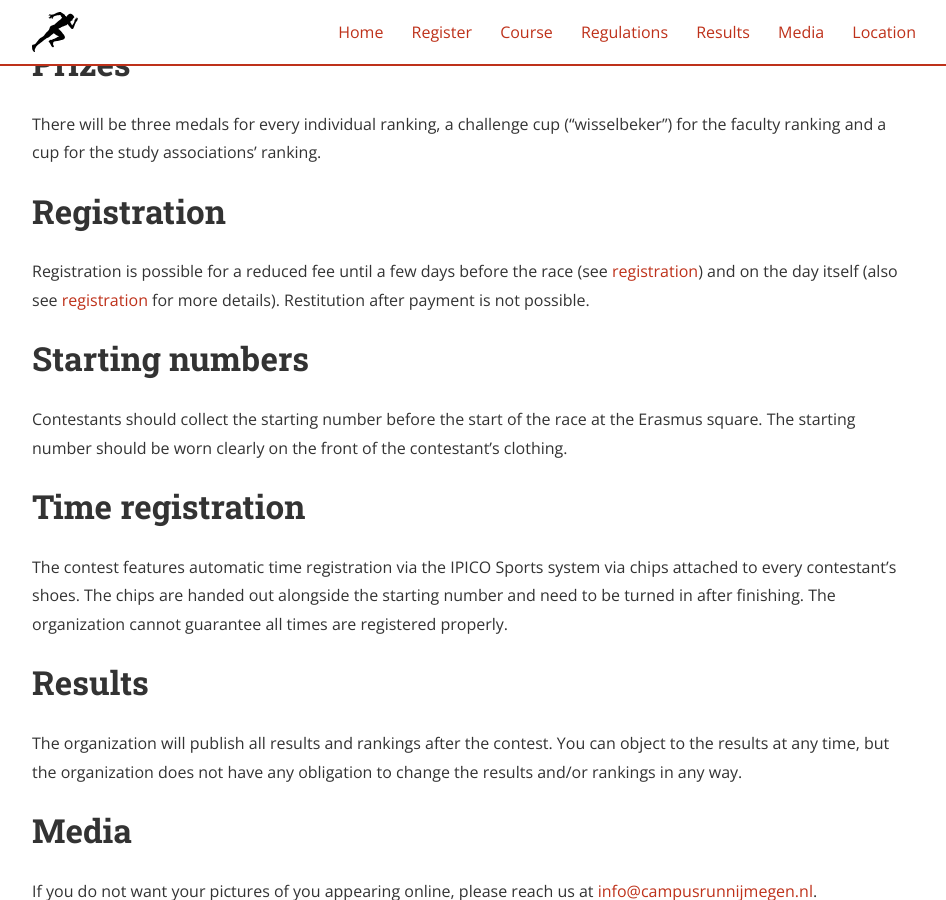
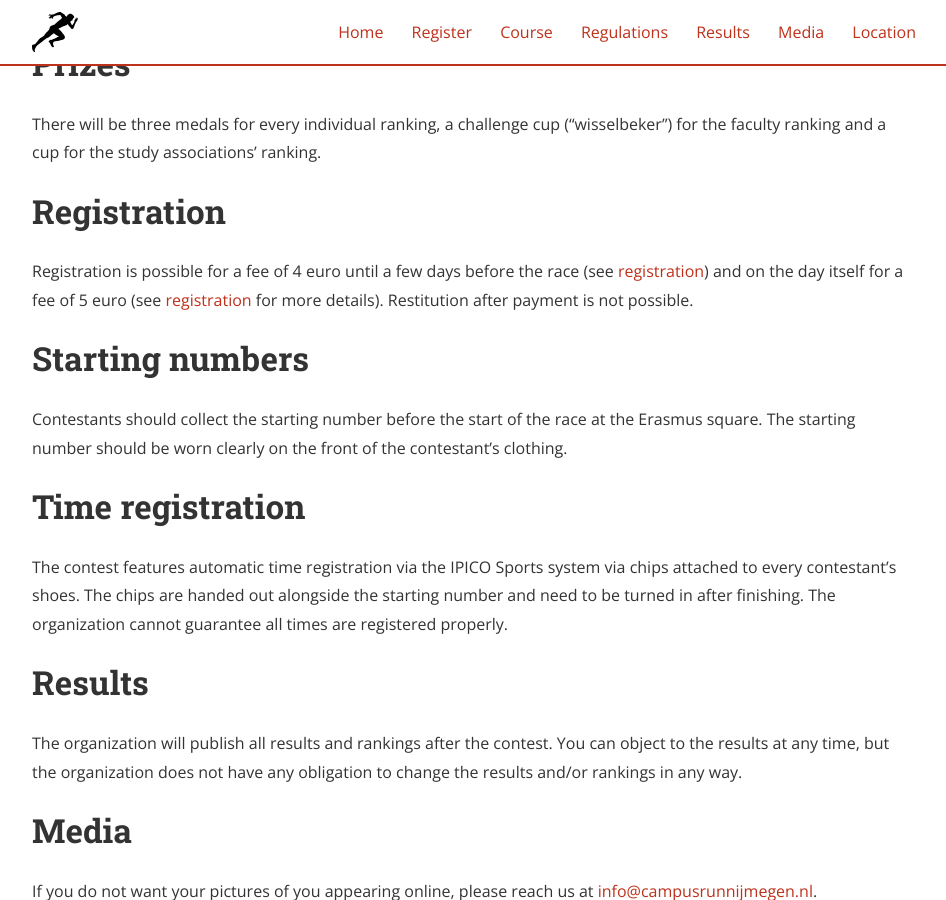
Before and after one commit to TimoMaarse/campusrun, a Jekyll site: the page built from regulations.md, in a window 1280 px wide and 900 px high, scrolled down 748 px. Shown: the whole window, without its empty margins (166-1112 px from the left). Built offline with Jekyll 4.4.1, drawn with Linux system fonts in a browser that asks for light colours; nearby versions of some CDN libraries.

Commit message:
Update regulations

```diff
--- a/regulations.md
+++ b/regulations.md
@@ -27,7 +27,7 @@ There will be three medals for every individual ranking, a challenge cup ("wisse
 
 # Registration
 
-Registration is possible for a reduced fee until a few days before the race (see [registration](/registration/)) and on the day itself (also see [registration](/registration/) for more details). Restitution after payment is not possible.
+Registration is possible for a fee of 4 euro until a few days before the race (see [registration](/registration/)) and on the day itself for a fee of 5 euro (see [registration](/registration/) for more details). Restitution after payment is not possible.
 
 # Starting numbers
 
```
